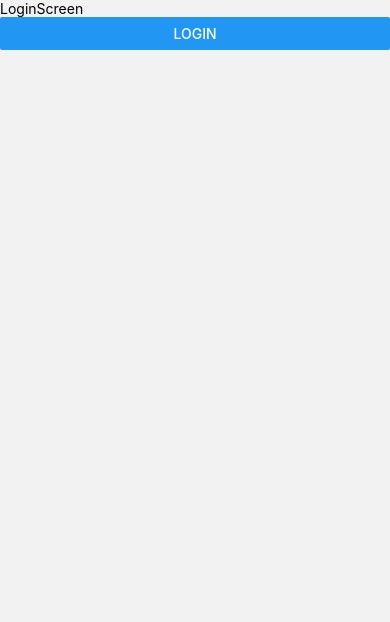
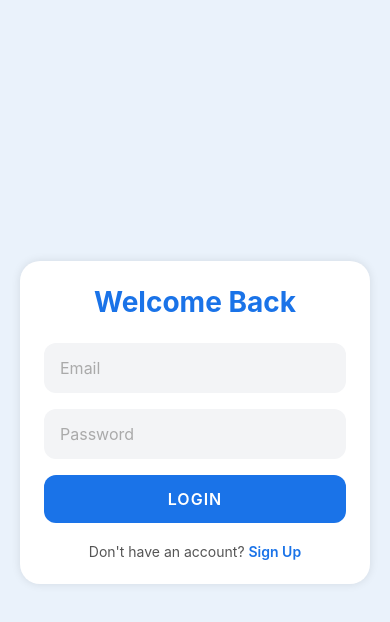
Before and after one commit to Yugsingh05/Client, a React Native app: screen /Login in a window 390 px wide. Shown: the top 622 px of the page. Built offline with nearby package versions, Linux system fonts and the light colour scheme.

Commit message:
feat: implement login and signup screens with form handling

```diff
--- a/src/screen/Login.tsx
+++ b/src/screen/Login.tsx
@@ -1,21 +1,120 @@
-import { NativeStackNavigationProp } from '@react-navigation/native-stack'
-import React from 'react'
-import { Button, Text, View } from 'react-native'
-import { RootStackParams } from '../navigation/RootNavigation'
+import { NativeStackNavigationProp } from '@react-navigation/native-stack';
+import React, { useState } from 'react';
+import { Text, TextInput, TouchableOpacity, View, StyleSheet, KeyboardAvoidingView, Platform } from 'react-native';
+import { RootStackParams } from '../navigation/RootNavigation';
 
-type LoginScreenNavigationProps = NativeStackNavigationProp<RootStackParams,'Login'>
+type loginType = NativeStackNavigationProp<RootStackParams, 'Login'>;
+
 interface LoginScreenProps {
-    navigation : LoginScreenNavigationProps
+  navigation: loginType;
 }
 
-const LoginScreen : React.FC<LoginScreenProps>= ({navigation}) => {
+const LoginScreen: React.FC<LoginScreenProps> = ({ navigation }) => {
+  const [email, setEmail] = useState<string>('');
+  const [password, setPassword] = useState<string>('');
+
+  const handleLogin = () => {
+    // TODO: Login logic
+    console.log(email,password);
+  };
+
   return (
-   <View>
-     <Text>LoginScreen</Text>
-     <Button title='Login' onPress={() => navigation.navigate('HomeScreen')}/>
-   </View>
+    <KeyboardAvoidingView
+      behavior={Platform.OS === 'ios' ? 'padding' : undefined}
+      style={styles.container}
+    >
+      <View style={styles.card}>
+        <Text style={styles.title}>Welcome Back</Text>
 
-  )
-}
+        <TextInput
+          value={email}
+          onChangeText={setEmail}
+          placeholder="Email"
+          placeholderTextColor="#aaa"
+          keyboardType="email-address"
+          style={styles.input}
+        />
 
-export default LoginScreen
+        <TextInput
+          value={password}
+          onChangeText={setPassword}
+          placeholder="Password"
+          placeholderTextColor="#aaa"
+          secureTextEntry
+          style={styles.input}
+        />
+
+        <TouchableOpacity style={styles.loginButton} onPress={handleLogin}>
+          <Text style={styles.loginText}>LOGIN</Text>
+        </TouchableOpacity>
+
+        <TouchableOpacity onPress={() => navigation.navigate('SignUpScreen')}>
+          <Text style={styles.signupRedirect}>
+            Don't have an account? <Text style={styles.signupLink}>Sign Up</Text>
+          </Text>
+        </TouchableOpacity>
+      </View>
+    </KeyboardAvoidingView>
+  );
+};
+
+export default LoginScreen;
+
+const styles = StyleSheet.create({
+  container: {
+    flex: 1,
+    backgroundColor: '#EAF2FB',
+    justifyContent: 'center',
+    alignItems: 'center',
+    padding: 20,
+  },
+  card: {
+    backgroundColor: '#fff',
+    padding: 24,
+    borderRadius: 20,
+    width: '100%',
+    maxWidth: 380,
+    elevation: 5,
+    shadowColor: '#000',
+    shadowOpacity: 0.1,
+    shadowRadius: 10,
+  },
+  title: {
+    fontSize: 28,
+    fontWeight: 'bold',
+    marginBottom: 24,
+    textAlign: 'center',
+    color: '#1A73E8',
+  },
+  input: {
+    height: 50,
+    backgroundColor: '#F3F4F6',
+    borderRadius: 12,
+    paddingHorizontal: 16,
+    marginBottom: 16,
+    fontSize: 16,
+    color: '#333',
+  },
+  loginButton: {
+    backgroundColor: '#1A73E8',
+    paddingVertical: 14,
+    borderRadius: 12,
+    alignItems: 'center',
+    marginBottom: 20,
+  },
+  loginText: {
+    color: '#fff',
+    fontSize: 16,
+    fontWeight: '600',
+    letterSpacing: 1,
+  },
+  signupRedirect: {
+    textAlign: 'center',
+    color: '#555',
+    fontSize: 14,
+  },
+  signupLink: {
+    color: '#1A73E8',
+    fontWeight: '600',
+  },
+});
--- a/src/screen/SignUpScreen.tsx
+++ b/src/screen/SignUpScreen.tsx
@@ -1,10 +1,120 @@
-import React from 'react'
-import { Text } from 'react-native'
+import { NativeStackNavigationProp } from '@react-navigation/native-stack';
+import React, { useState } from 'react';
+import { Text, TextInput, TouchableOpacity, View, StyleSheet, KeyboardAvoidingView, Platform } from 'react-native';
+import { RootStackParams } from '../navigation/RootNavigation';
 
-const SIgnUpScreen = () => {
-  return (
-    <Text>SIgnUpScreen</Text>
-  )
+type signupType = NativeStackNavigationProp<RootStackParams, 'SignUpScreen'>;
+
+interface SignUpScreenProps {
+  navigation: signupType;
 }
 
-export default SIgnUpScreen
+const SignUpScreen: React.FC<SignUpScreenProps> = ({ navigation }) => {
+  const [email, setEmail] = useState<string>('');
+  const [password, setPassword] = useState<string>('');
+
+  const handleSignup = () => {
+    // TODO: Sign-up logic
+    console.log(email,password);
+  };
+
+  return (
+    <KeyboardAvoidingView
+      behavior={Platform.OS === 'ios' ? 'padding' : undefined}
+      style={styles.container}
+    >
+      <View style={styles.card}>
+        <Text style={styles.title}>Create Account</Text>
+
+        <TextInput
+          value={email}
+          onChangeText={setEmail}
+          placeholder="Email"
+          placeholderTextColor="#aaa"
+          keyboardType="email-address"
+          style={styles.input}
+        />
+
+        <TextInput
+          value={password}
+          onChangeText={setPassword}
+          placeholder="Password"
+          placeholderTextColor="#aaa"
+          secureTextEntry
+          style={styles.input}
+        />
+
+        <TouchableOpacity style={styles.signupButton} onPress={handleSignup}>
+          <Text style={styles.signupText}>SIGN UP</Text>
+        </TouchableOpacity>
+
+        <TouchableOpacity onPress={() => navigation.navigate('Login')}>
+          <Text style={styles.loginRedirect}>
+            Already have an account? <Text style={styles.loginLink}>Login</Text>
+          </Text>
+        </TouchableOpacity>
+      </View>
+    </KeyboardAvoidingView>
+  );
+};
+
+export default SignUpScreen;
+
+const styles = StyleSheet.create({
+  container: {
+    flex: 1,
+    backgroundColor: '#EAF2FB',
+    justifyContent: 'center',
+    alignItems: 'center',
+    padding: 20,
+  },
+  card: {
+    backgroundColor: '#fff',
+    padding: 24,
+    borderRadius: 20,
+    width: '100%',
+    maxWidth: 380,
+    elevation: 5,
+    shadowColor: '#000',
+    shadowOpacity: 0.1,
+    shadowRadius: 10,
+  },
+  title: {
+    fontSize: 28,
+    fontWeight: 'bold',
+    marginBottom: 24,
+    textAlign: 'center',
+    color: '#1A73E8',
+  },
+  input: {
+    height: 50,
+    backgroundColor: '#F3F4F6',
+    borderRadius: 12,
+    paddingHorizontal: 16,
+    marginBottom: 16,
+    fontSize: 16,
+    color: '#333',
+  },
+  signupButton: {
+    backgroundColor: '#1A73E8',
+    paddingVertical: 14,
+    borderRadius: 12,
+    alignItems: 'center',
+    marginBottom: 20,
+  },
+  signupText: {
+    color: '#fff',
+    fontSize: 16,
+    fontWeight: '600',
+    letterSpacing: 1,
+  },
+  loginRedirect: {
+    textAlign: 'center',
+    color: '#555',
+    fontSize: 14,
+  },
+  loginLink: {
+    color: '#1A73E8',
+    fontWeight: '600',
+  },
+});
```
